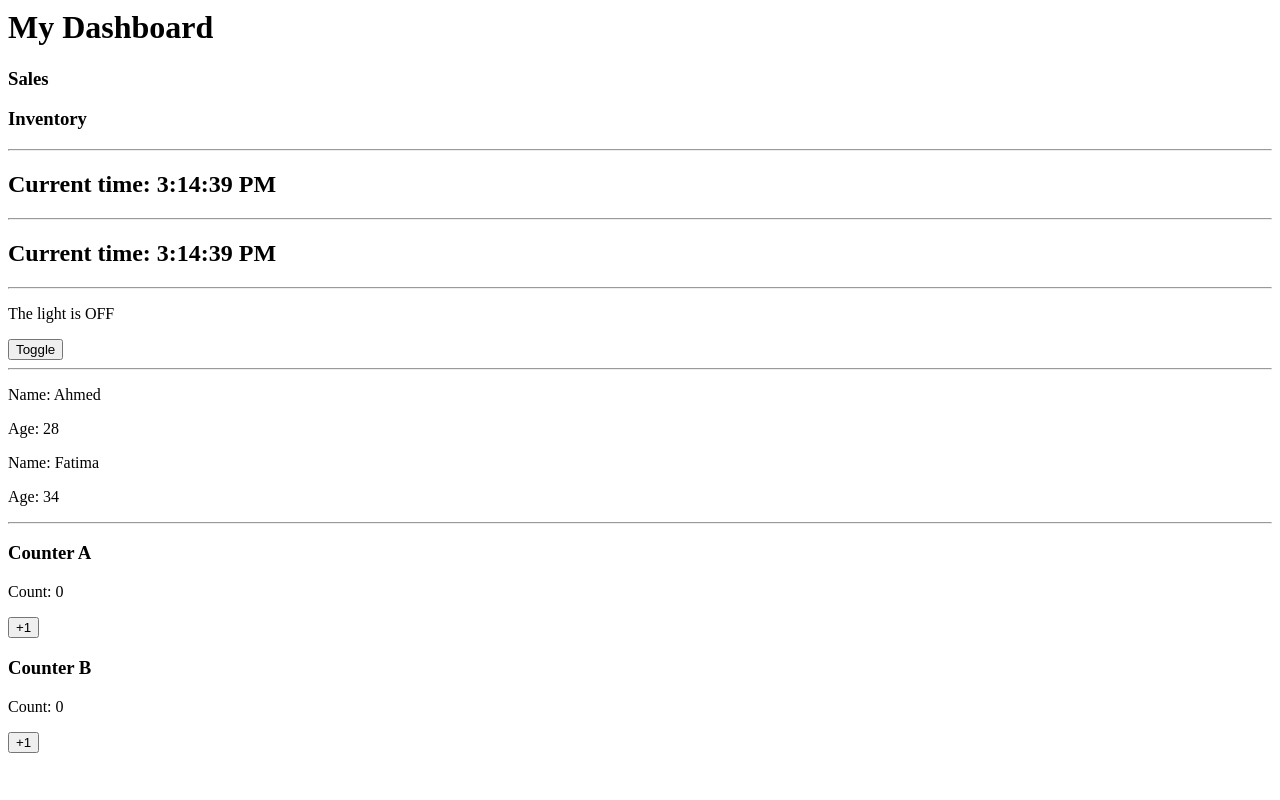
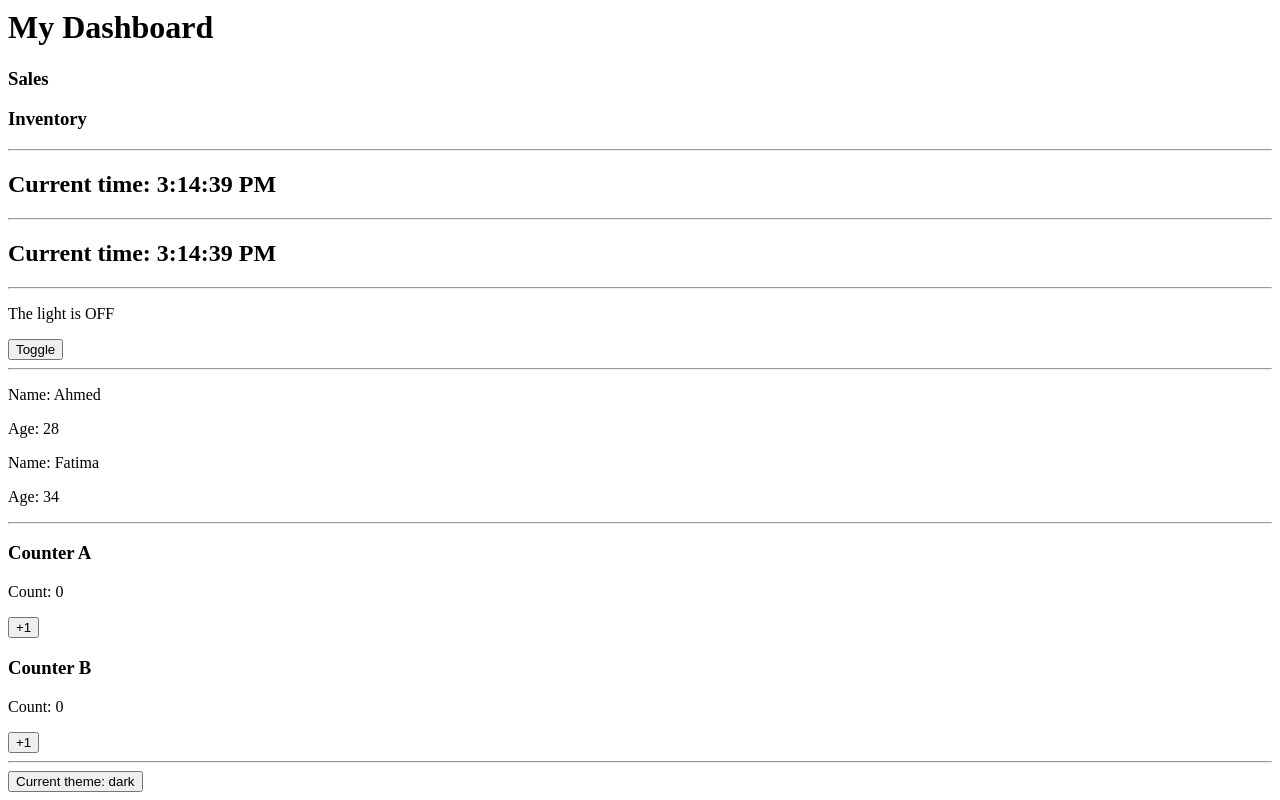
Before and after one commit to Hussnain-Nazir/react-fundamentals, a React (Vite) app in the folder Practice/: page / in a window 1280 px wide. Shown: the part 395-1195 px from the top of the page. Before the commit the page ends 1156 px from the top, so only its background shows below. Built offline with nearby package versions, Linux system fonts and the light colour scheme.

Commit message:
feat: add Context API example avoiding prop drilling

```diff
--- a/Practice/src/App.jsx
+++ b/Practice/src/App.jsx
@@ -9,6 +9,7 @@ import HooksClock from './components/useeffect-lifecycle';
 import LightSwitch from './components/state';
 import UserList from './components/Props';
 import Counters from './components/state-vs-props';
+import Theme from './components/context-api';
 
 
 function App() {
@@ -33,6 +34,8 @@ function App() {
       <UserList />
       <hr />
       <Counters />
+      <hr />
+      <Theme />
     </div>
   );
 }
--- /dev/null
+++ b/Practice/src/components/context-api.jsx
@@ -0,0 +1,27 @@
+// Context API
+
+import React, { createContext, useContext } from 'react';
+
+// Create the context
+const ThemeContext = createContext('light');
+
+// A deeply nested component
+function ThemedButton() {
+  const theme = useContext(ThemeContext);
+  return <button>Current theme: {theme}</button>;
+}
+
+function Toolbar() {
+  return <ThemedButton />;
+}
+
+// The parent "provides" the value
+function Theme() {
+  return (
+    <ThemeContext.Provider value="dark">
+      <Toolbar />
+    </ThemeContext.Provider>
+  );
+}
+
+export default Theme;
```
